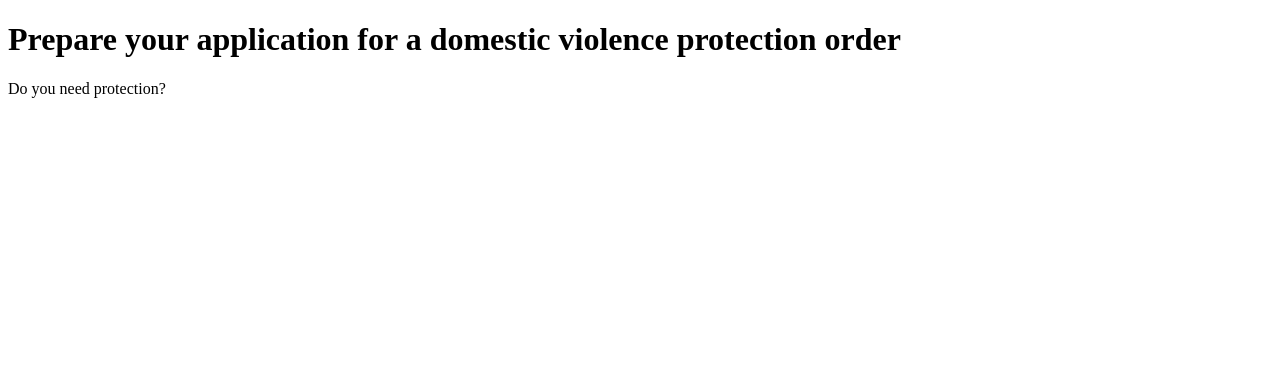
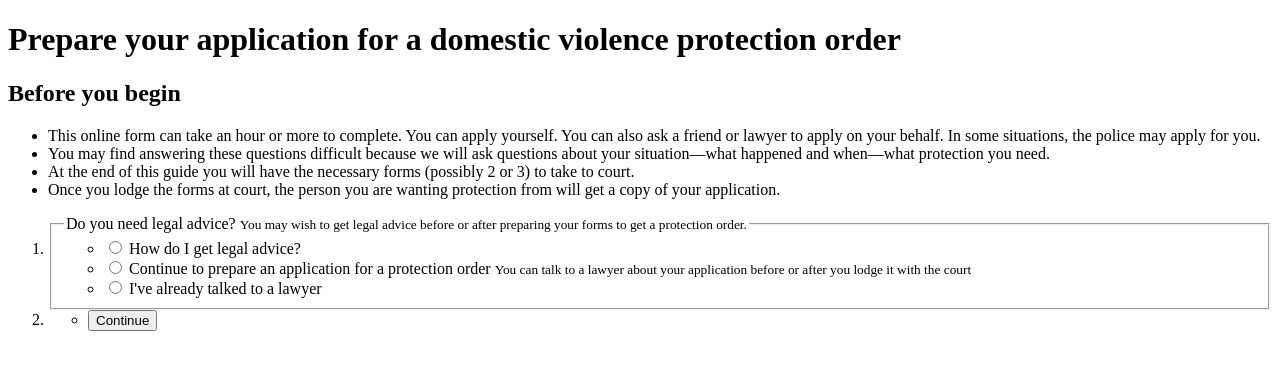
Before and after one commit to bboyle/dva-f-1, a website: page src/index.html in a window 1280 px wide. Drawn offline with nearby package versions, Linux system fonts and the light colour scheme; files that its build step writes are made by us from their sources.

Commit message:
basic flow from begin to story page
- add continue button (form submit) handler
- add template for begin page
- update sequence number for story template

```diff
--- a/src/index.html
+++ b/src/index.html
@@ -15,7 +15,8 @@
 	<script src="../node_modules/jquery/dist/jquery.js"></script>
 	<script src="../node_modules/handlebars/dist/handlebars.js"></script>
 	<script src="js/dvaf1.js"></script>
-	<script id="dvaf1-story-template" type="text/x-handlebars-template"><!--#include virtual="view/dvaf1-01-story.html"--></script>
+	<script id="dvaf1-begin-template" type="text/x-handlebars-template"><!--#include virtual="view/dvaf1-01-begin.html"--></script>
+	<script id="dvaf1-story-template" type="text/x-handlebars-template"><!--#include virtual="view/dvaf1-02-story.html"--></script>
 
 </body>
 </html>
--- a/src/js/dvaf1.js
+++ b/src/js/dvaf1.js
@@ -5,8 +5,17 @@ $(function( $ ) {
 	'use strict';
 
 	var formView = $( '#dvaf1-form-view' );
-	var template = Handlebars.compile( $( '#dvaf1-story-template' ).html() );
+	var template = Handlebars.compile( $( '#dvaf1-begin-template' ).html() );
 
 	formView.html( template );
 
+
+	// handle form view navigation
+	formView.on( 'submit', function(event) {
+		event.preventDefault();
+
+		template = Handlebars.compile( $( '#dvaf1-story-template' ).html() );
+		formView.html( template );
+	});
+
 });
--- /dev/null
+++ b/src/view/dvaf1-01-begin.html
@@ -0,0 +1,43 @@
+<div>
+	<h2>Before you begin</h2>
+	<ul>
+		<li>This online form can take an hour or more to complete. You can apply yourself. You can also ask a friend or lawyer to apply on your behalf. In some situations, the police may apply for you.</li>
+		<li>You may find answering these questions difficult because we will ask questions about your situation—what happened and when—what protection you need.</li>
+		<li>At the end of this guide you will have the necessary forms  (possibly 2 or 3) to take to court.</li>
+		<li>Once you lodge the forms at court, the person you are wanting protection from will get a copy of your application.</li>
+	</ul>
+</div>
+
+<form class="form" name="formPreamble" ng-submit="interview.completePreamble()">
+	<ol class="questions">
+		<li>
+			<fieldset>
+				<legend>
+					<span class="label">Do you need legal advice?</span>
+					<small class="hint">You may wish to get legal advice before or after preparing your forms to get a protection order.</small>
+				</legend>
+				<ul class="choices">
+					<li>
+						<input type="radio" name="legal-advice" ng-model="interview.legalAdvice" value="how" id="legal-advice-how">
+						<label for="legal-advice-how">How do I get legal advice?</label>
+					</li>
+					<li>
+						<input type="radio" name="legal-advice" ng-model="interview.legalAdvice" value="later" id="legal-advice-later">
+						<label for="legal-advice-later">Continue to prepare an application for a protection order</label>
+						<small class="hint">You can talk to a lawyer about your application before or after you lodge it with the court</small>
+					</li>
+					<li>
+						<input type="radio" name="legal-advice" ng-model="interview.legalAdvice" value="done" id="legal-advice-yes">
+						<label for="legal-advice-yes">I've already talked to a lawyer</label>
+					</li>
+				</ul>
+			</fieldset>
+		</li>
+
+		<li>
+			<ul class="actions">
+				<li><strong><button>Continue</button></strong></li>
+			</ul>
+		</li>
+	</ol>
+</form>
```
Also changed, not shown: test/dvaf1.spec.js (+23 -3 lines), src/view/dvaf1-02-story.html (renamed from src/view/dvaf1-01-story.html).
